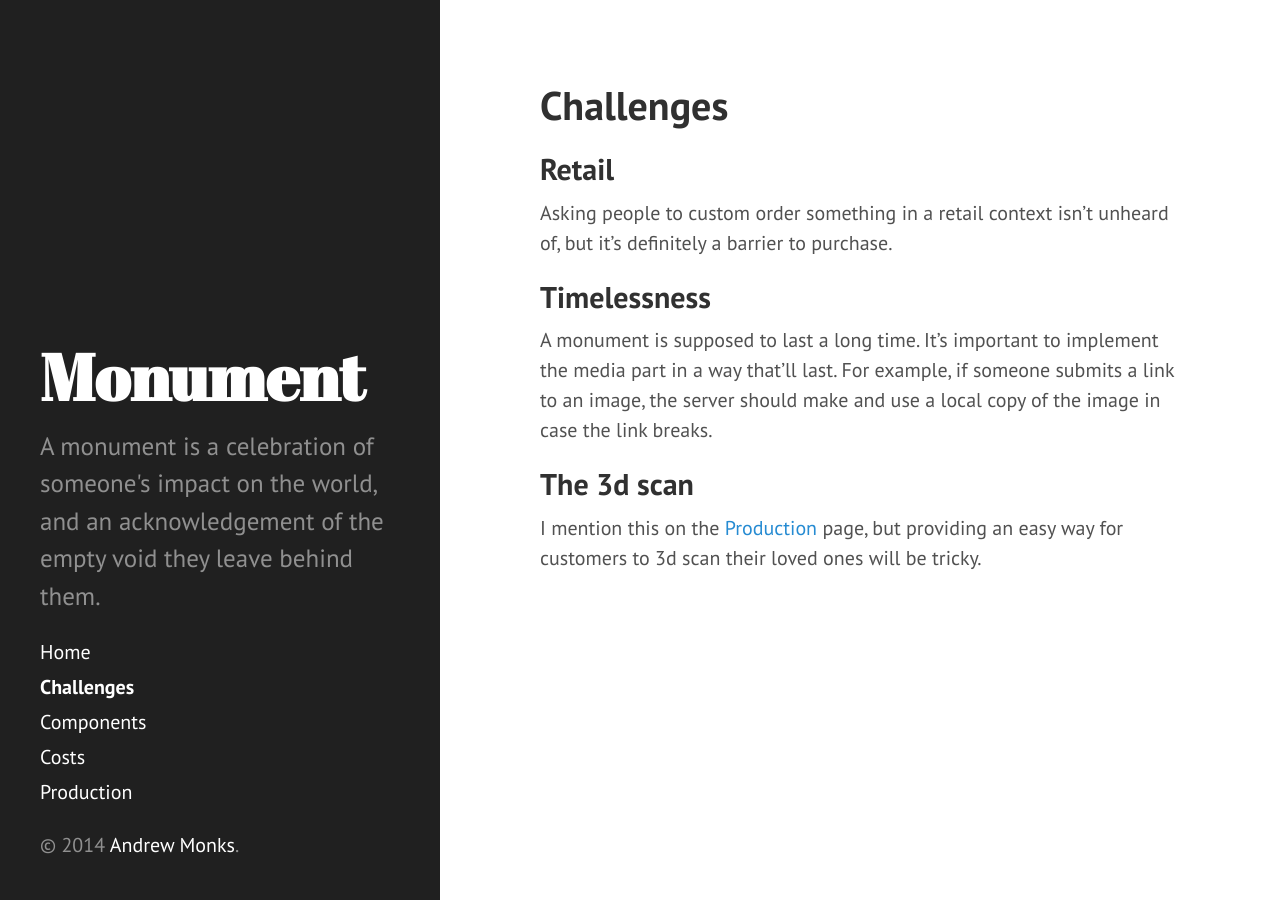
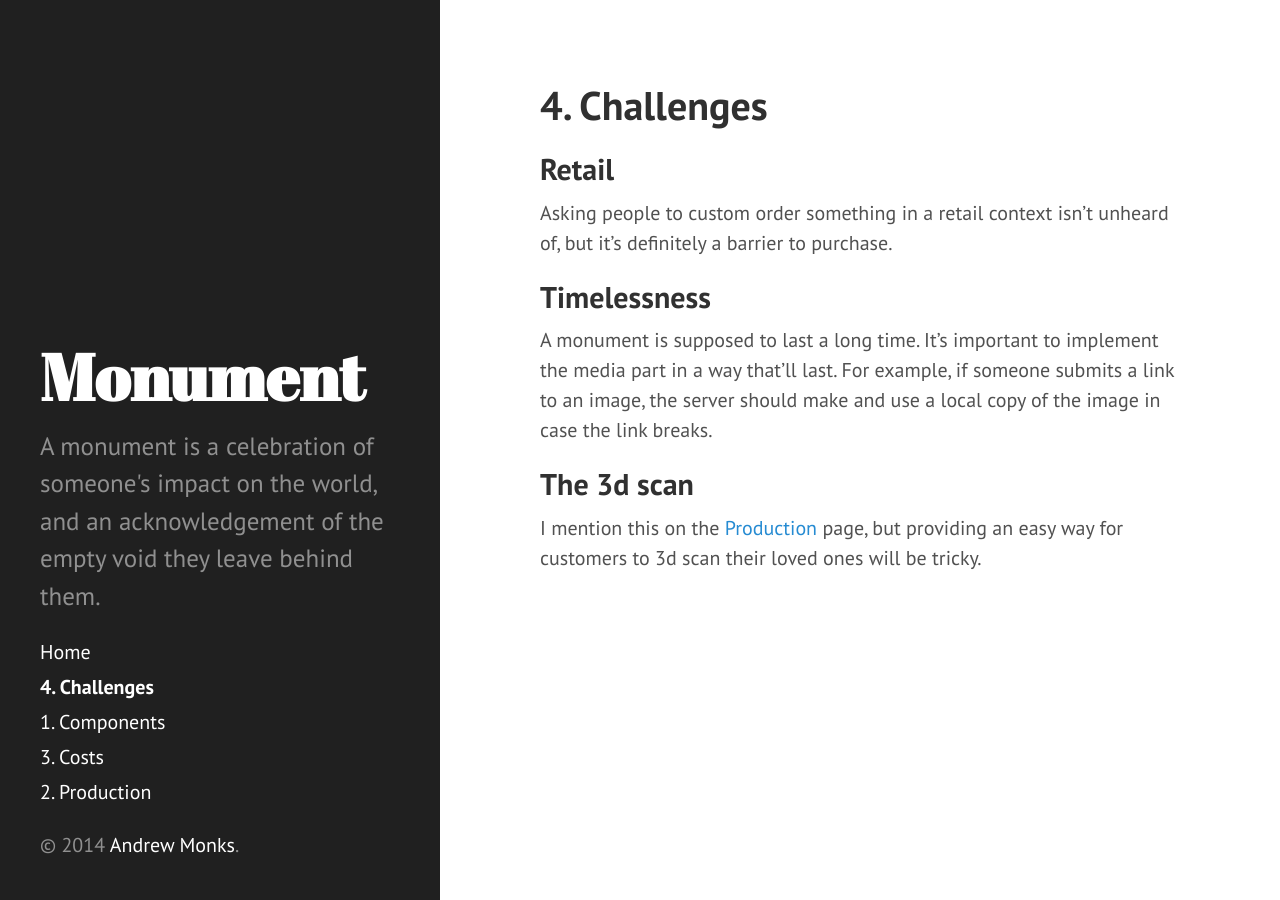
Before and after one commit to amonks/monument, a Jekyll site: the page built from challenges.md, in a window 1280 px wide. Built offline with Jekyll 4.4.1, drawn with Linux system fonts in a browser that asks for light colours.

Commit message:
spellcheck

```diff
--- a/challenges.md
+++ b/challenges.md
@@ -1,6 +1,6 @@
 ---
 layout: page
-title: Challenges
+title: 4. Challenges
 ---
 
 ## Retail
--- a/components.md
+++ b/components.md
@@ -1,6 +1,6 @@
 ---
 layout: page
-title: Components
+title: 1. Components
 ---
 
 Monument combines three discrete components. Any of them could be implemented separately, but together they make up a *Monument*.
--- a/costs.md
+++ b/costs.md
@@ -1,6 +1,6 @@
 ---
 layout: page
-title: Costs
+title: 3. Costs
 ---
 
 ## Plinth
--- a/production.md
+++ b/production.md
@@ -1,6 +1,6 @@
 ---
 layout: page
-title: Production
+title: 2. Production
 ---
 
 A number of plinths are produced ahead-of-time and brought to Milan.
```
